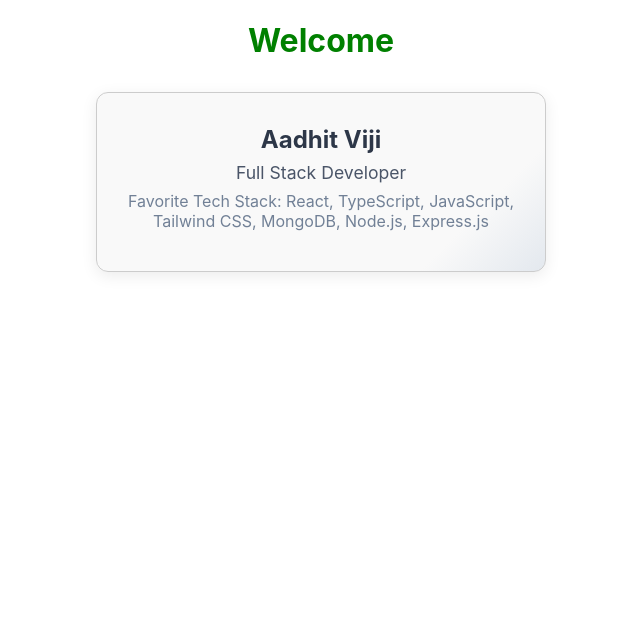
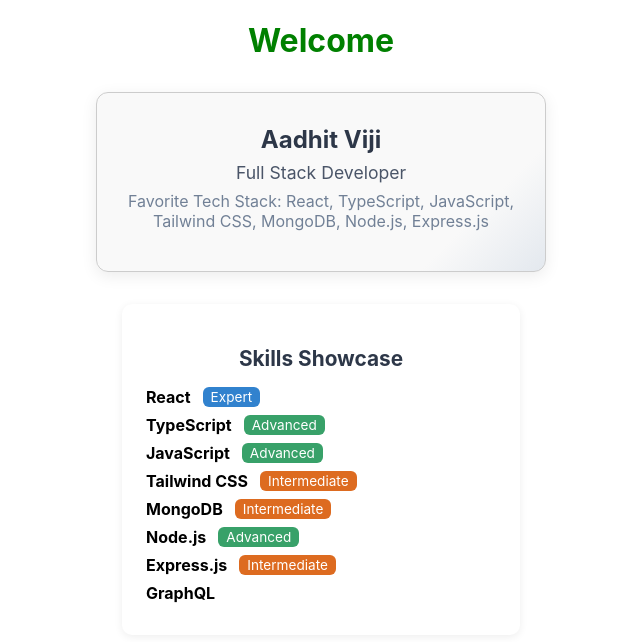
Before and after one commit to AadhitViji/Infospica, a React (Create React App) app: page / in a window 1280 px wide. Shown: the top 642 px of the page, without its empty margins (319-959 px from the left). Built offline with nearby package versions, Linux system fonts and the light colour scheme.

Commit message:
Add SkillsShowcase component and integrate skills data in App; remove unused Name, Role, and TechStack components

```diff
--- a/src/App.js
+++ b/src/App.js
@@ -1,12 +1,24 @@
 // Filename - App.js
 import React from 'react';
 import PersonalInfo from './PersonalInfo';
+import SkillsShowcase from './components/SkillsShowcase';
 
 function App() {
     const headingStyle = {
         color: 'green',
         textAlign: 'center'
     };
+
+    const skills = [
+        { name: 'React', level: 'Expert' },
+        { name: 'TypeScript', level: 'Advanced' },
+        { name: 'JavaScript', level: 'Advanced' },
+        { name: 'Tailwind CSS', level: 'Intermediate' },
+        { name: 'MongoDB', level: 'Intermediate' },
+        { name: 'Node.js', level: 'Advanced' },
+        { name: 'Express.js', level: 'Intermediate' },
+        { name: 'GraphQL' } // No level, will not render level badge
+    ];
 
     return (
         <div>
@@ -16,6 +28,7 @@ function App() {
                 role="Full Stack Developer"
                 techStack="React, TypeScript, JavaScript, Tailwind CSS, MongoDB, Node.js, Express.js"
             />
+            <SkillsShowcase skills={skills} />
         </div>
     );
 }
--- /dev/null
+++ b/src/components/SkillsShowcase.js
@@ -0,0 +1,27 @@
+import React from 'react';
+import Skill from './atoms/Skill';
+
+function SkillsShowcase({ skills }) {
+    return (
+        <div style={{
+            padding: '24px',
+            borderRadius: '10px',
+            background: '#fff',
+            boxShadow: '0 2px 8px rgba(0,0,0,0.07)',
+            maxWidth: '350px',
+            margin: '24px auto'
+        }}>
+            <h2 style={{
+                textAlign: 'center',
+                marginBottom: '16px',
+                color: '#2d3748',
+                fontSize: '1.3rem'
+            }}>Skills Showcase</h2>
+            {skills.map((skill, idx) => (
+                <Skill key={idx} name={skill.name} level={skill.level} />
+            ))}
+        </div>
+    );
+}
+
+export default SkillsShowcase;
--- /dev/null
+++ b/src/components/atoms/Skill.js
@@ -0,0 +1,34 @@
+import React from 'react';
+
+function Skill({ name, level }) {
+    const levelColor = {
+        Beginner: '#e53e3e',
+        Intermediate: '#dd6b20',
+        Advanced: '#38a169',
+        Expert: '#3182ce'
+    }[level] || '#718096';
+
+    return (
+        <div style={{
+            display: 'flex',
+            alignItems: 'center',
+            marginBottom: '8px',
+            gap: '12px'
+        }}>
+            <span style={{ fontWeight: 'bold', fontSize: '1rem' }}>{name}</span>
+            {level && (
+                <span style={{
+                    padding: '2px 8px',
+                    borderRadius: '6px',
+                    background: levelColor,
+                    color: '#fff',
+                    fontSize: '0.85rem'
+                }}>
+                    {level}
+                </span>
+            )}
+        </div>
+    );
+}
+
+export default Skill;
```
Also changed, not shown: src/components/Name.js (deleted, +0 -17 lines), src/components/Role.js (deleted, +0 -46 lines), src/components/TechStack.js (deleted, +0 -46 lines).
